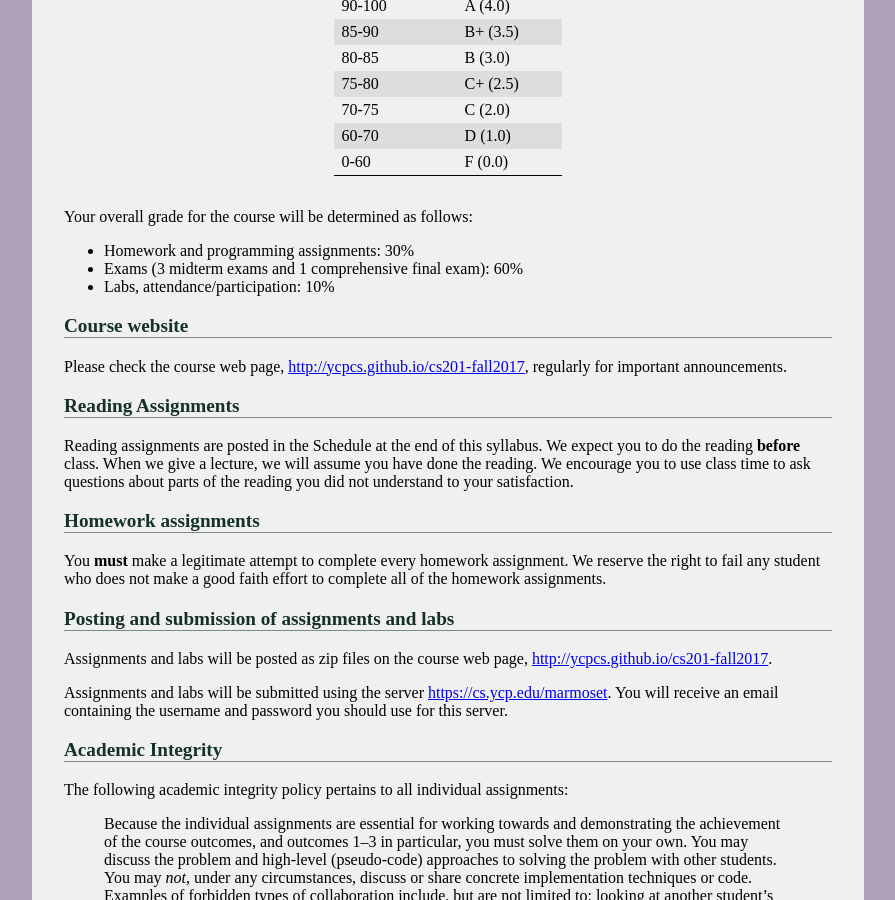
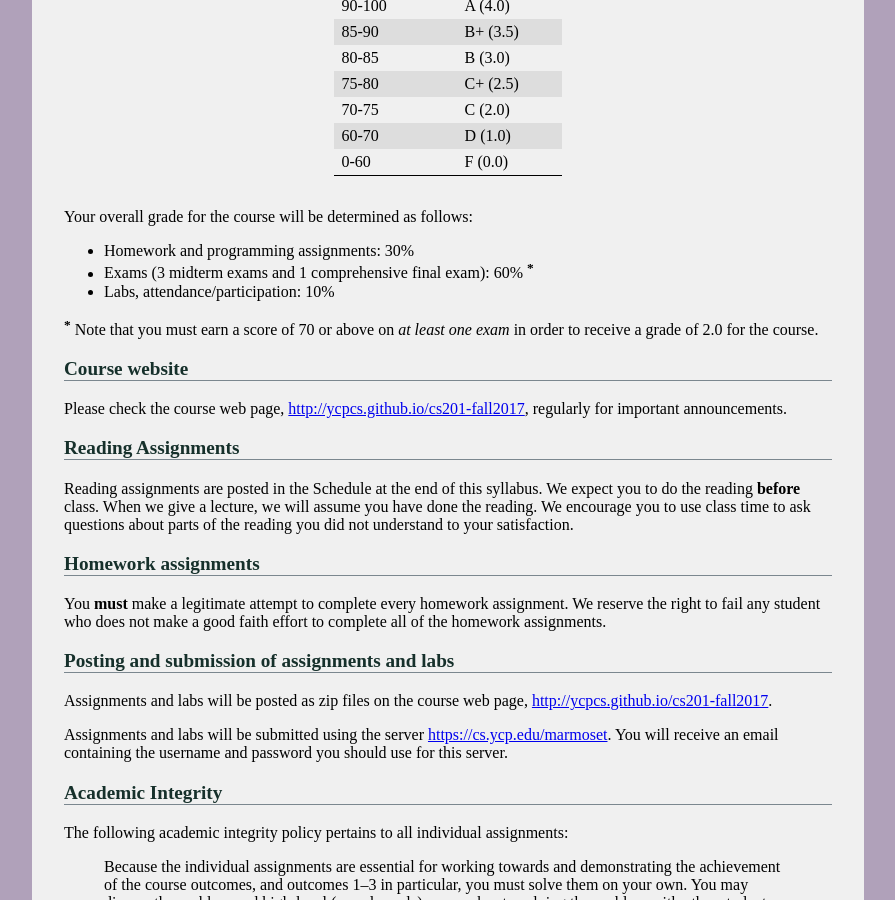
Before and after one commit to ycpcs/cs201-fall2017, a Jekyll site: the page built from syllabus.md, in a window 1280 px wide and 900 px high, scrolled down 1535 px. Shown: the whole window, without its empty margins (192-1087 px from the left). Built offline with Jekyll 4.4.1, drawn with Linux system fonts in a browser that asks for light colours.

Commit message:
require a grade of 70 or higher on at least one exam

```diff
--- a/syllabus.md
+++ b/syllabus.md
@@ -78,8 +78,10 @@ Grades are assigned on a 100-point scale:
 Your overall grade for the course will be determined as follows:
 
 -   Homework and programming assignments: 30%
--   Exams (3 midterm exams and 1 comprehensive final exam): 60%
+-   Exams (3 midterm exams and 1 comprehensive final exam): 60% <sup><b>\*</b></sup>
 -   Labs, attendance/participation: 10%
+
+<sup><b>\*</b></sup> Note that you must earn a score of 70 or above on *at least one exam* in order to receive a grade of 2.0 for the course.
 
 ### Course website
 
```
